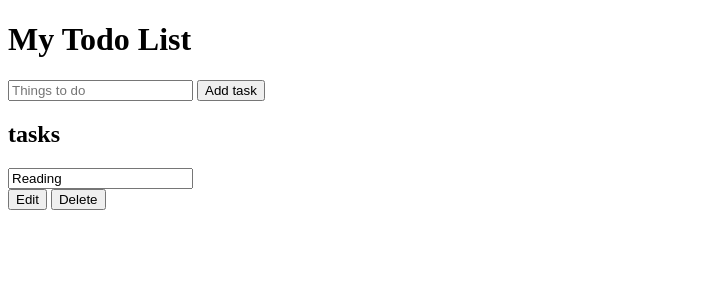
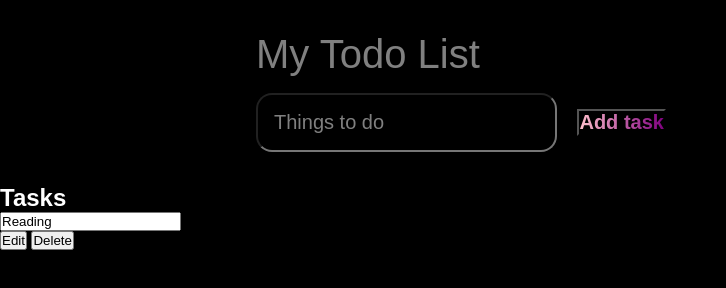
Before and after one commit to Oladoyeen/Todo_app, a plain HTML site: page index.html in a window 1280 px wide. Shown: the whole page, without its empty margins (0-726 px from the left). Drawn offline with Linux system fonts and the light colour scheme.

Commit message:
new update

```diff
--- a/index.html
+++ b/index.html
@@ -26,7 +26,7 @@
     <main>
 
         <section class="Todo-list">
-            <h2>tasks</h2>
+            <h2>Tasks</h2>
 
             <div id="tasks">
 
@@ -47,5 +47,7 @@
 
         </section>
     </main>
+
+    <script src="main.js"></script>
 </body>
 </html>
--- a/style.css
+++ b/style.css
@@ -0,0 +1,62 @@
+* {
+    margin: 0;
+    padding: 0;
+    box-sizing: border-box;
+    font-family: 'Fira sans', sans-serif;
+}
+
+body {
+    display: flex;
+    flex-direction: column;
+    min-height: 100vh;
+    background: black;
+    color: white;
+}
+
+header {
+    padding: 2rem 1rem;
+    max-width: 800px;
+    width: 100%;
+    margin: 0 auto;
+}
+
+header h1 {
+    font-size: 2.5rem;
+    font-weight: 300;
+    margin: 0;
+    color: gray;
+    margin-bottom: 1rem;
+}
+
+#Todo-list {
+    flex: 1 1 0%;
+    background-color: black;
+    padding: 1rem;
+    border-radius: 1rem;
+    margin-right: 1rem;
+    color: grey;
+    font-size: 1.25rem;
+}
+
+#Todo-list::placeholder {
+    color: gray;
+}
+
+#Todo-list-submit {
+    color: pink;
+    font-size: 1.25rem;
+    font-weight: 700;
+    background-image: linear-gradient(to right, pink, purple);
+    -webkit-background-clip: text;
+    -webkit-text-fill-color: transparent;
+    cursor: pointer;
+    transition: 0.4s;
+}
+
+#Todo-list-submit :hover {
+    opacity: 0.8;
+}
+
+#Todo-list-submit :active {
+    opacity: 0.6;
+}
```
